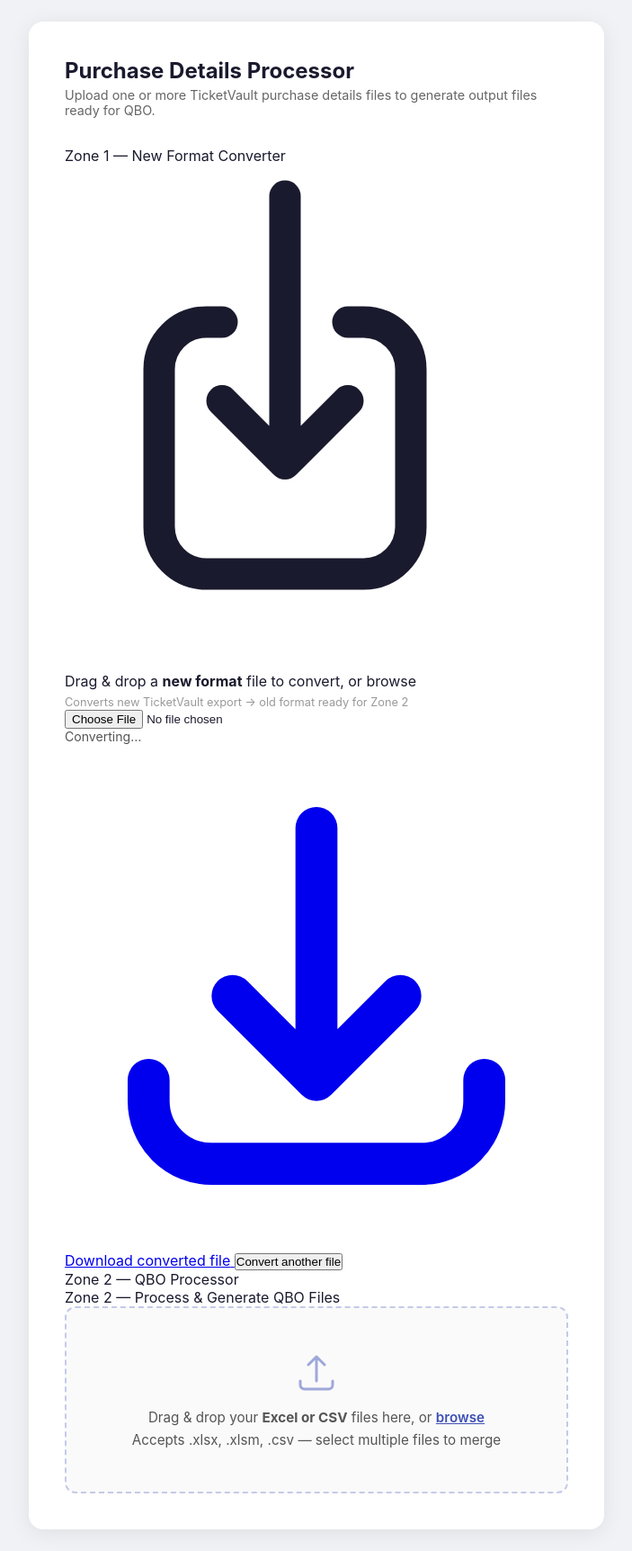
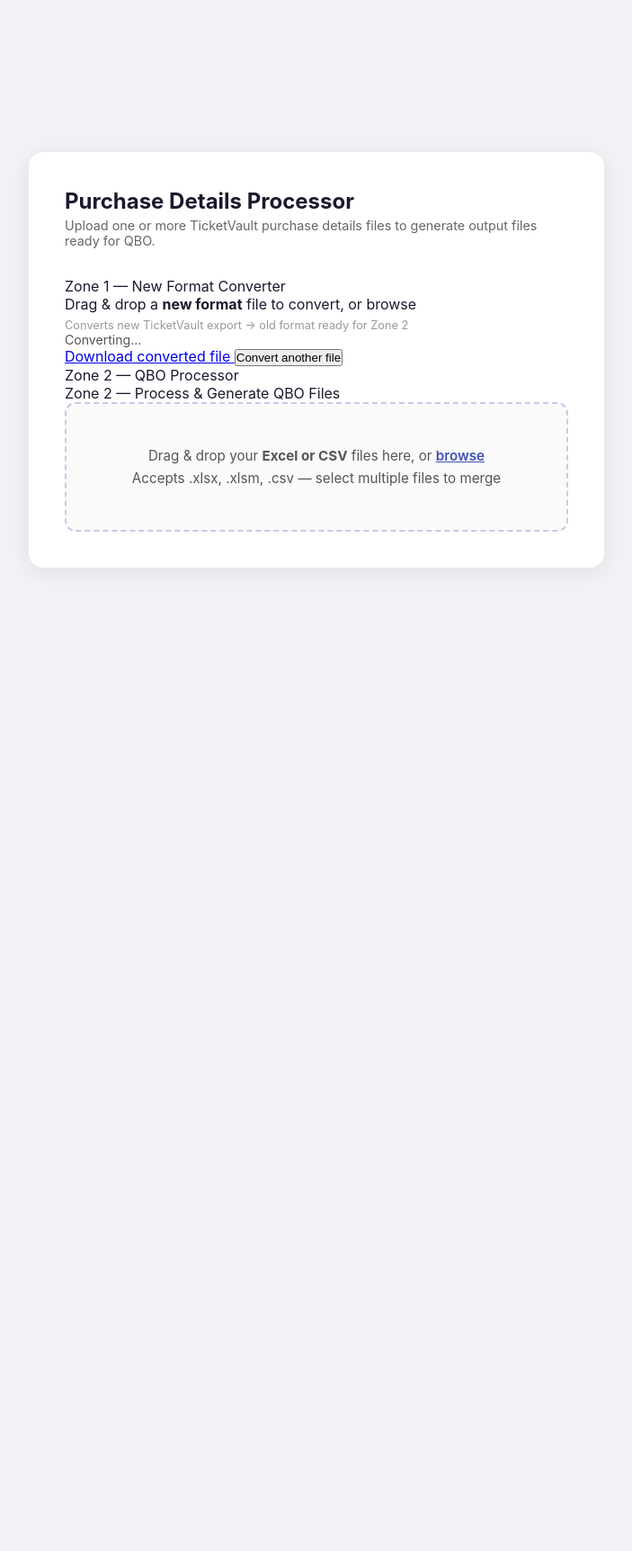
Before and after one commit to ysaccounting/Purchase-Details-Uploads, a Flask app: page / in a window 1280 px wide. Shown: the whole page at 90% size, without its empty margins (288-991 px from the left). After the commit the page ends 631 px from the top, so only its background shows below. Run offline with Flask 3, Linux system fonts and the light colour scheme.

Commit message:
Add files via upload

```diff
--- a/templates/index.html
+++ b/templates/index.html
@@ -365,23 +365,15 @@
 
   <p class="zone-label">Zone 1 — New Format Converter</p>
   <div id="convert-drop-zone">
-    <svg xmlns="http://www.w3.org/2000/svg" fill="none" viewBox="0 0 24 24" stroke="currentColor">
-      <path stroke-linecap="round" stroke-linejoin="round" stroke-width="1.5"
-        d="M7.5 7.5h-.75A2.25 2.25 0 004.5 9.75v7.5a2.25 2.25 0 002.25 2.25h7.5a2.25 2.25 0 002.25-2.25v-7.5a2.25 2.25 0 00-2.25-2.25h-.75m-6 3.75l3 3m0 0l3-3m-3 3V1.5"/>
-    </svg>
     <p>Drag & drop a <strong>new format</strong> file to convert, or <span id="convert-browse-link">browse</span></p>
     <p class="file-hint">Converts new TicketVault export → old format ready for Zone 2</p>
-    <input type="file" id="convert-file-input" accept=".xlsx,.xlsm" />
   </div>
+  <input type="file" id="convert-file-input" accept=".xlsx,.xlsm" style="display:none;" />
   <div id="convert-status">
     <p class="status-text" id="convert-status-text">Converting…</p>
   </div>
   <div id="convert-result">
     <a id="convert-download-link" href="#" download>
-      <svg xmlns="http://www.w3.org/2000/svg" fill="none" viewBox="0 0 24 24" stroke="currentColor">
-        <path stroke-linecap="round" stroke-linejoin="round" stroke-width="2"
-          d="M4 16v1a3 3 0 003 3h10a3 3 0 003-3v-1m-4-4l-4 4m0 0l-4-4m4 4V4"/>
-      </svg>
       <span id="convert-download-label">Download converted file</span>
     </a>
     <button id="convert-again">Convert another file</button>
@@ -391,10 +383,6 @@
   <p class="zone-label">Zone 2 — Process &amp; Generate QBO Files</p>
 
   <div id="drop-zone">
-    <svg xmlns="http://www.w3.org/2000/svg" fill="none" viewBox="0 0 24 24" stroke="currentColor">
-      <path stroke-linecap="round" stroke-linejoin="round" stroke-width="1.5"
-        d="M3 16.5v2.25A2.25 2.25 0 005.25 21h13.5A2.25 2.25 0 0021 18.75V16.5m-13.5-9L12 3m0 0l4.5 4.5M12 3v13.5"/>
-    </svg>
     <p>Drag & drop your <strong>Excel or CSV</strong> files here, or <span id="browse-link">browse</span></p>
     <p class="file-hint">Accepts .xlsx, .xlsm, .csv — select multiple files to merge</p>
     <input type="file" id="file-input" accept=".xlsx,.xlsm,.xls,.csv" multiple />
```
